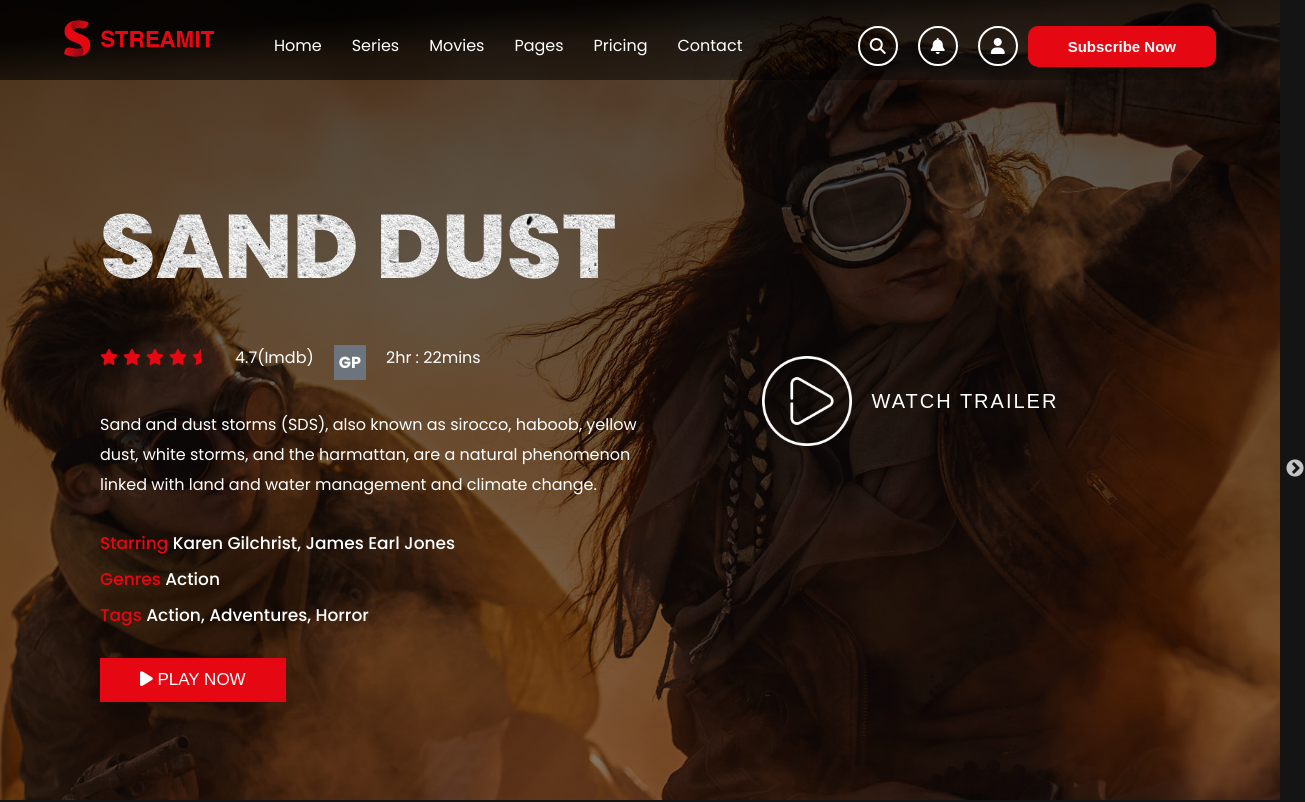
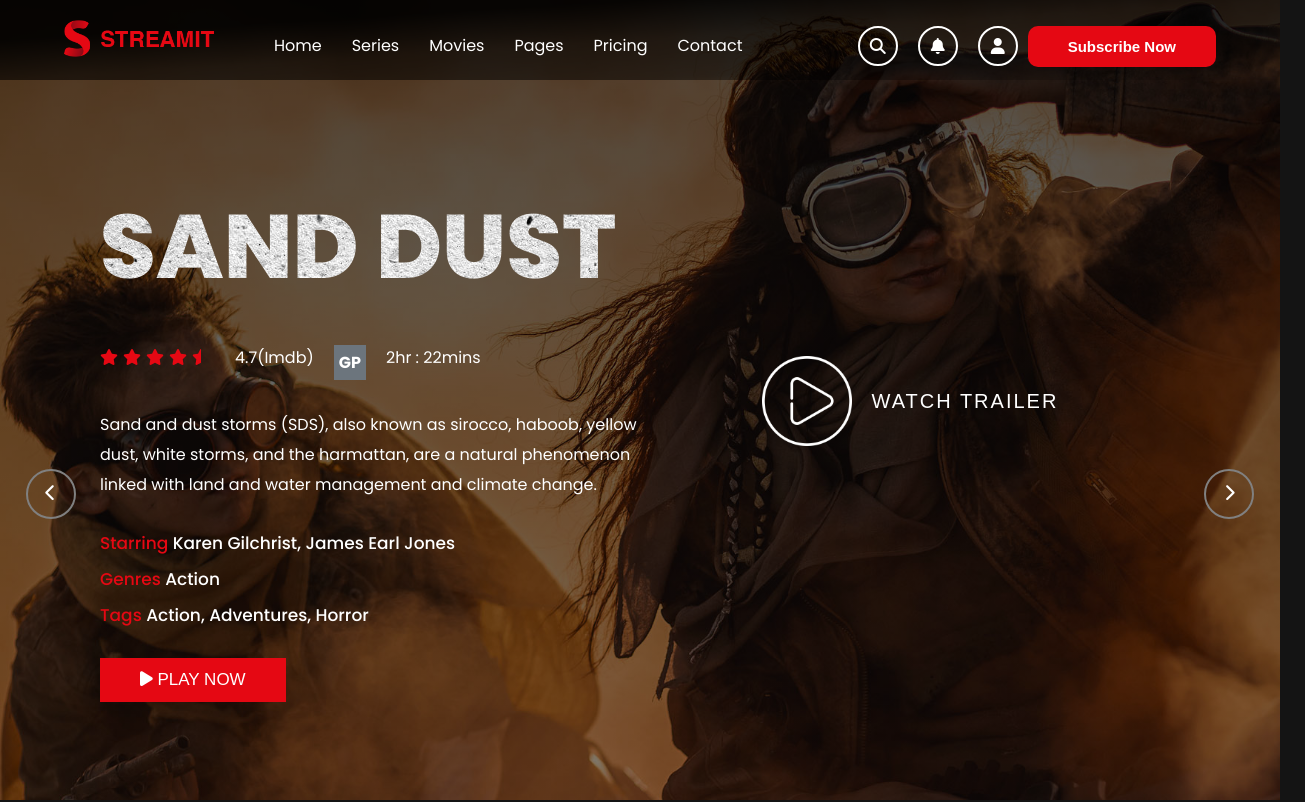
Before and after one commit to amine9005/Movie-recommendations-system-UI, a React (Create React App) app: page / in a window 1280 px wide. Shown: the top 802 px of the page, 1305 px wide, since content can reach past the window. Built offline with nearby package versions, Linux system fonts and the light colour scheme.

Commit message:
home page updates

```diff
--- a/src/App.scss
+++ b/src/App.scss
@@ -42,3 +42,31 @@ button {
 p {
   line-height: 30px;
 }
+
+.flex {
+  display: flex;
+}
+
+.control-btn button{
+  background: none;
+  padding: 0;
+  width: 50px;
+  height: 50px;
+  border-radius: 50%;
+  border: 2px solid grey;
+}
+
+.control-btn .next{
+  position: absolute;
+  top: 50%;
+  right: 2%;
+  cursor: pointer;
+}
+
+.control-btn .prev{
+  position: absolute;
+  top: 50%;
+  left: 2%;
+  cursor: pointer;
+  z-index: 99;
+}
--- a/src/components/Home/Page.tsx
+++ b/src/components/Home/Page.tsx
@@ -4,6 +4,30 @@ import "slick-carousel/slick/slick.css";
 import "slick-carousel/slick/slick-theme.css";
 import Slider from "react-slick";
 
+
+const SampleNextArrow = (props:any) =>{
+  const {onClick} = props
+
+  return (
+    <div className='control-btn' onClick={onClick}>
+      <button className='next'>
+        <i className='fa fa-chevron-right'></i>
+      </button>
+    </div>
+  )
+}
+
+const SamplePrevArrow = (props:any) =>{
+  const {onClick} = props
+
+  return (
+    <div className='control-btn' onClick={onClick}>
+      <button className='prev'>
+        <i className='fa fa-chevron-left'></i>
+      </button>
+    </div>
+  )
+}
 const Page = (items:any) => {
   const settings = {
     dots: true,
@@ -11,6 +35,9 @@ const Page = (items:any) => {
     speed: 500,
     slidesToShow: 1,
     slidesToScroll: 1,
+    nextArrow:<SampleNextArrow/>,
+    prevArrow:<SamplePrevArrow/>
+
   };
 
 
```
